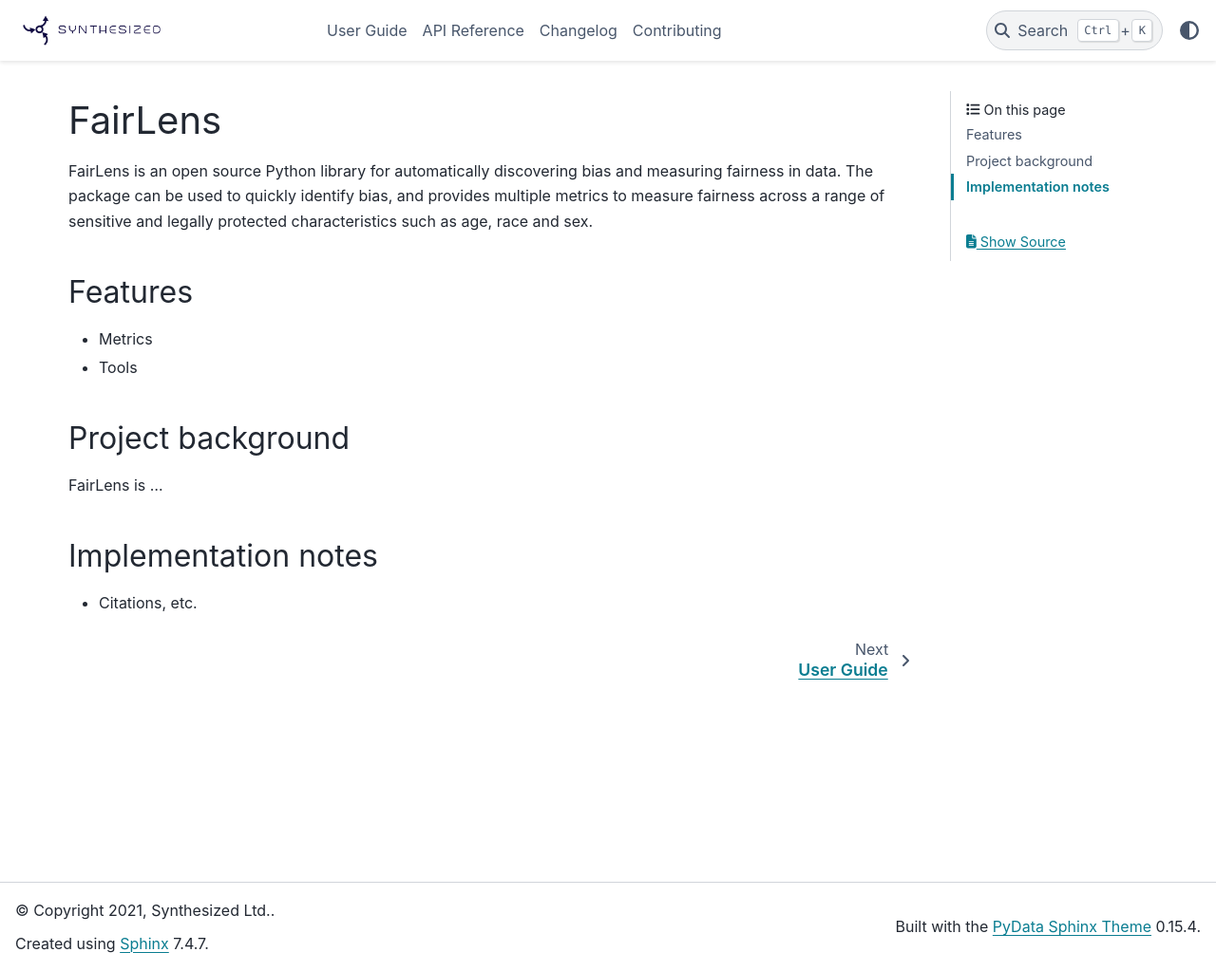
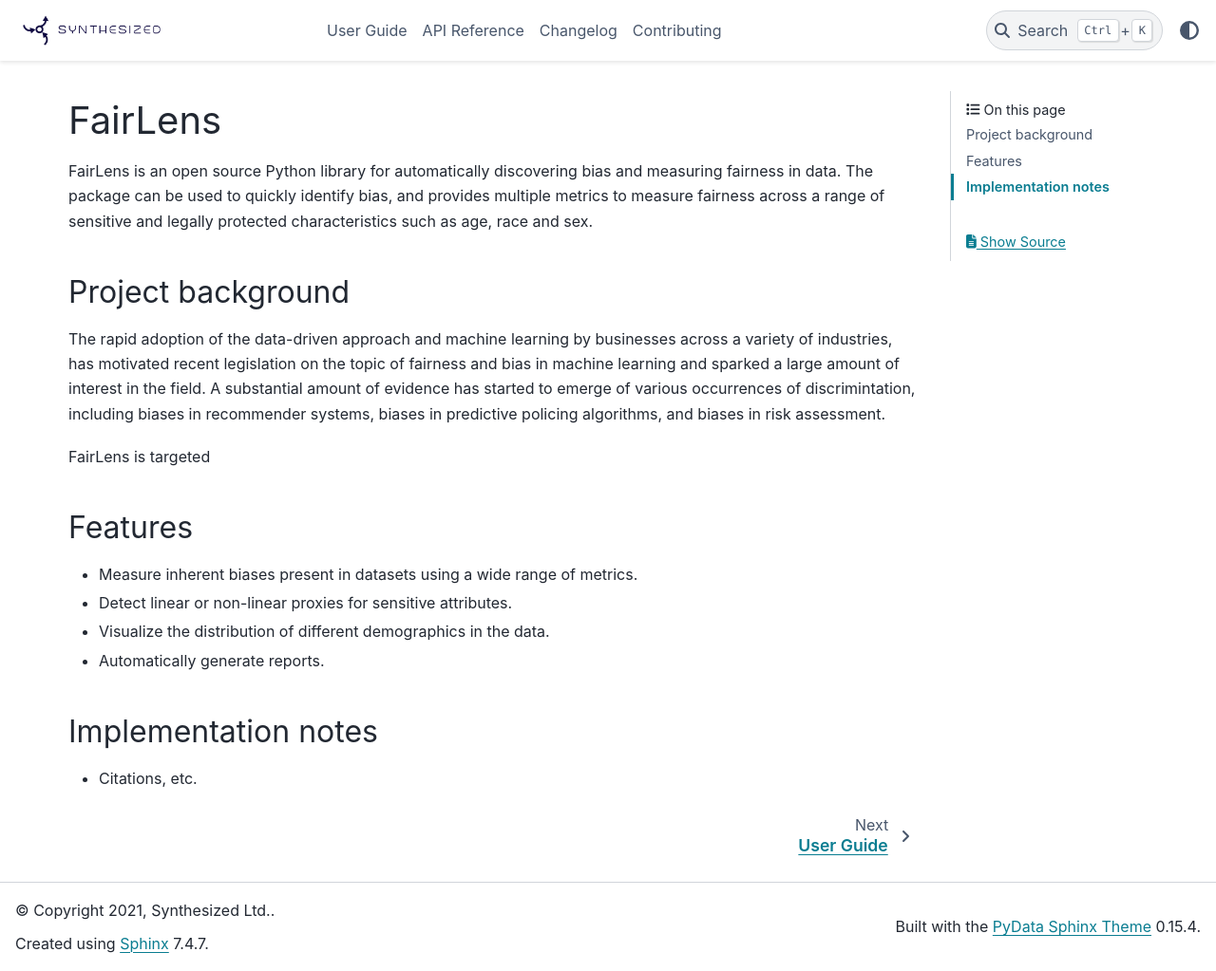
Before and after one commit to synthesized-io/fairlens, a Sphinx documentation site: the page built from docs/index.rst, in a window 1280 px wide and 1023 px high. Shown: the whole window at 95% size. Built offline with Sphinx 7.4.7 and the PyData theme 0.15.4, drawn with Linux system fonts in a browser that asks for light colours.

Commit message:
update docs

```diff
--- a/docs/index.rst
+++ b/docs/index.rst
@@ -4,17 +4,26 @@ FairLens
 
 FairLens is an open source Python library for automatically discovering bias and measuring fairness in data. The package can be used to quickly identify bias, and provides multiple metrics to measure fairness across a range of sensitive and legally protected characteristics such as age, race and sex.
 
-Features
-========
-
-* Metrics
-* Tools
-
 
 Project background
 ==================
 
-FairLens is ...
+The rapid adoption of the data-driven approach and machine learning by businesses across a variety of industries, has motivated
+recent legislation on the topic of fairness and bias in machine learning and sparked a large amount of interest in the field.
+A substantial amount of evidence has started to emerge of various occurrences of discrimintation, including biases
+in recommender systems, biases in predictive policing algorithms, and biases in risk assessment.
+
+
+FairLens is targeted
+
+
+Features
+========
+
+* Measure inherent biases present in datasets using a wide range of metrics.
+* Detect linear or non-linear proxies for sensitive attributes.
+* Visualize the distribution of different demographics in the data.
+* Automatically generate reports.
 
 
 Implementation notes
--- a/docs/user_guide/index.rst
+++ b/docs/user_guide/index.rst
@@ -6,9 +6,10 @@ User Guide
   :hidden:
   :glob:
 
-  bias
+  metrics
+  sensitive
   viz
-  sensitive
+  scorer
 
 Getting Started
 ^^^^^^^^^^^^^^^
--- a/docs/user_guide/viz.rst
+++ b/docs/user_guide/viz.rst
@@ -10,7 +10,7 @@ First we will import the required packages, load the compas dataset, and define
   import pandas as pd
 
   df = pd.read_csv("../datasets/compas.csv")
-  df.head()
+  df
 
   target_attr = "RawScore"
   group1 = {"Ethnicity": ["African-American"]}
```
Also changed, not shown: docs/user_guide/metrics.rst (renamed from docs/user_guide/bias.rst, +21 -28 lines), docs/user_guide/scorer.rst (added, +38 -0 lines), docs/user_guide/sensitive.rst (+4 -4 lines), 1 other file.
